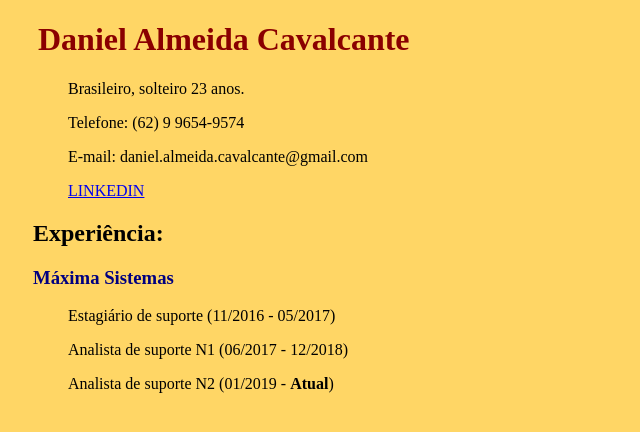
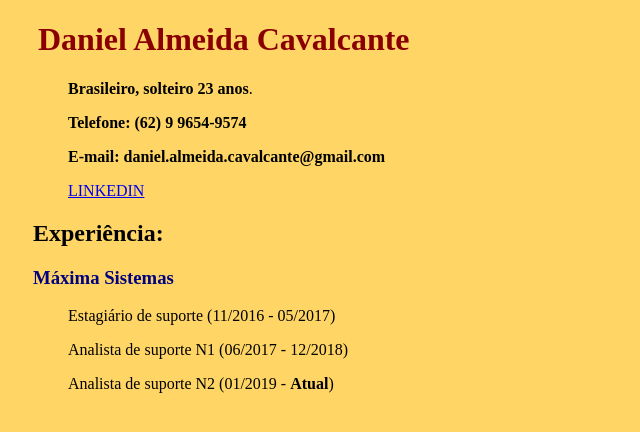
Before and after one commit to danielcavalcanteinf/danielcavalcanteinf.github.io, a plain HTML site: page index.html in a window 1280 px wide. Shown: the whole page, without its empty margins (0-640 px from the left). Drawn offline with Linux system fonts and the light colour scheme.

Commit message:
Colocando algumas informações em negrito.

```diff
--- a/index.html
+++ b/index.html
@@ -35,9 +35,9 @@ h3 {
 <body>
     <h1>Daniel Almeida Cavalcante</h1>
 
-    <p>Brasileiro, solteiro 23 anos.</p>
-    <p>Telefone: (62) 9 9654-9574</p>
-    <p>E-mail: daniel.almeida.cavalcante@gmail.com</p>
+    <p><b>Brasileiro, solteiro 23 anos</b>.</p>
+    <p><b>Telefone: (62) 9 9654-9574</b></p>
+    <p><b>E-mail: daniel.almeida.cavalcante@gmail.com</b></p>
     <a href="https://www.linkedin.com/in/daniel-cavalcante-986142163">LINKEDIN</a>
 
     <h2><b>Experiência:</b></h2>
```
